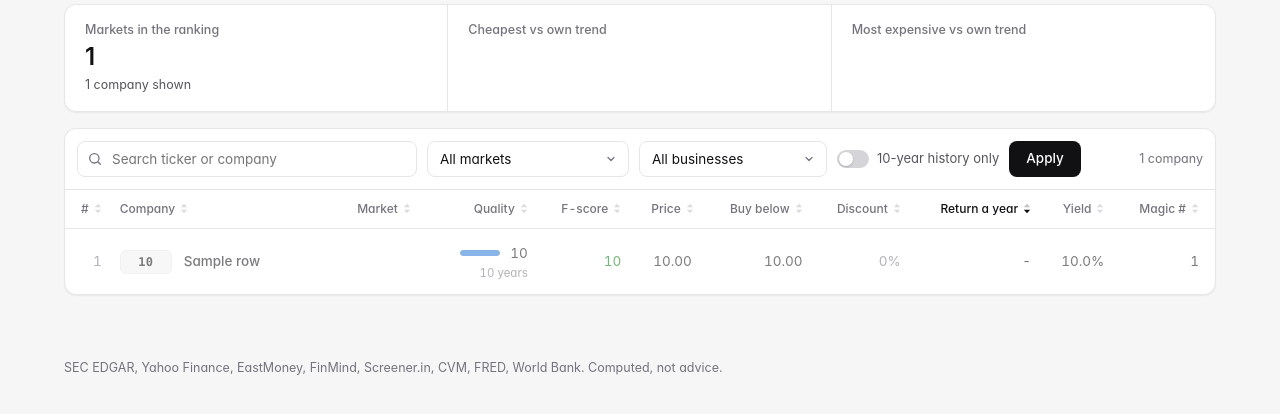
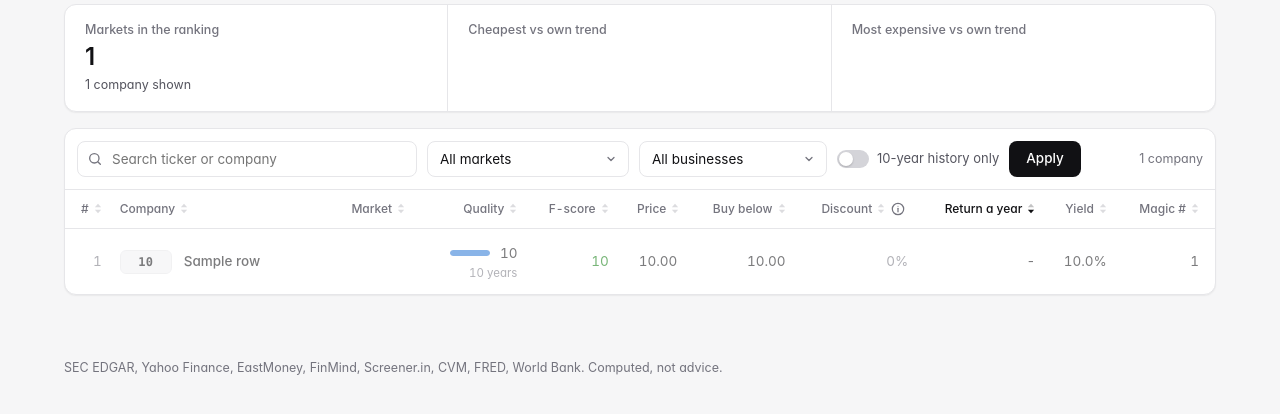
Before and after one commit to Jkovv/value_investor, a FastAPI app: template templates/ranking.html in a window 1280 px wide. Shown: the part 233-647 px from the top of the page. Run offline with FastAPI, Linux system fonts and the light colour scheme; the template is opened without the code that fills it: most values are stand-ins (such as "Sample title", 1, 10 or a date in 2020).

Commit message:
info tip on discount

```diff
--- a/static/style.css
+++ b/static/style.css
@@ -813,6 +813,28 @@ th[aria-sort="descending"] .sort-icon .down { opacity: 1; }
 .tooltip .tt-row b { display: inline-block; width: 12px; height: 2px; border-radius: 1px; }
 .tooltip .tt-row strong { font-variant-numeric: tabular-nums; }
 .tooltip .tt-row span { color: var(--ink-2); }
+.tooltip .tt-text { max-width: 260px; line-height: 1.45; color: var(--ink-2); }
+
+/* a header with an "i" beside its sort button */
+.th-tip { display: flex; align-items: center; }
+th.num .th-tip { justify-content: flex-end; }
+.th-tip .sort-btn { width: auto; padding-right: 4px; }
+.th-tip .info { margin-right: 10px; }
+.info {
+  display: inline-flex;
+  align-items: center;
+  justify-content: center;
+  width: 18px;
+  height: 18px;
+  flex: none;
+  border-radius: 50%;
+  color: var(--muted);
+  cursor: help;
+}
+.info svg { width: 14px; height: 14px; fill: none; stroke: currentColor; stroke-width: 1.4; stroke-linecap: round; }
+.info svg .dot { fill: currentColor; stroke: none; }
+.info:hover, .info:focus-visible { color: var(--ink); }
+.info:focus-visible { outline: 2px solid var(--accent); outline-offset: 1px; }
 
 .table-twin { margin-top: 14px; font-size: 13px; }
 .table-twin summary { cursor: pointer; color: var(--accent-ink); }
--- /dev/null
+++ b/static/tips.js
@@ -0,0 +1,43 @@
+// the little "i" next to a label: hover, focus or tap it to read what the label means.
+
+(function () {
+  const tooltip = document.querySelector(".tooltip");
+  if (!tooltip) return;
+  let open = null;
+
+  function show(el) {
+    open = el;
+    const text = document.createElement("div");
+    text.className = "tt-text";
+    text.textContent = el.dataset.tip;
+    tooltip.replaceChildren(text);
+    tooltip.hidden = false;
+    const at = el.getBoundingClientRect();
+    const box = tooltip.getBoundingClientRect();
+    let left = at.left + at.width / 2 - box.width / 2;
+    left = Math.max(8, Math.min(left, window.innerWidth - box.width - 8));
+    let top = at.bottom + 8;
+    if (top + box.height > window.innerHeight - 8) top = at.top - box.height - 8;
+    tooltip.style.left = left + "px";
+    tooltip.style.top = top + "px";
+  }
+
+  function hide() {
+    open = null;
+    tooltip.hidden = true;
+  }
+
+  document.querySelectorAll("[data-tip]").forEach((el) => {
+    el.addEventListener("mouseenter", () => show(el));
+    el.addEventListener("mouseleave", hide);
+    el.addEventListener("focus", () => show(el));
+    el.addEventListener("blur", hide);
+    el.addEventListener("click", (e) => {
+      e.stopPropagation();
+      if (open === el) hide(); else show(el);
+    });
+    el.addEventListener("keydown", (e) => { if (e.key === "Escape") hide(); });
+  });
+  document.addEventListener("click", hide);
+  window.addEventListener("scroll", hide, { passive: true });
+})();
--- a/templates/_macros.html
+++ b/templates/_macros.html
@@ -1,10 +1,18 @@
-{% macro sort_head(label, kind="num", align="num", initial="none", first="") -%}
-<th class="{{ align }}" data-sort="{{ kind }}" aria-sort="{{ initial }}" {% if first %}data-first="{{ first }}"{% endif %}>
+{% macro sort_head(label, kind="num", align="num", initial="none", first="", tip="") -%}
+<th class="{{ align }}{% if tip %} has-tip{% endif %}" data-sort="{{ kind }}" aria-sort="{{ initial }}" {% if first %}data-first="{{ first }}"{% endif %}>
+  {% if tip %}<span class="th-tip">{% endif %}
   <button type="button" class="sort-btn">
     {{ label }}
     <svg class="sort-icon" viewBox="0 0 10 14" aria-hidden="true"><path class="up" d="M5 1 9 5.5H1z"/><path class="down" d="M5 13 1 8.5h8z"/></svg>
   </button>
+  {% if tip %}{{ info(tip) }}</span>{% endif %}
 </th>
+{%- endmacro %}
+
+{% macro info(text) -%}
+<span class="info" tabindex="0" role="button" aria-label="{{ text }}" data-tip="{{ text }}">
+  <svg viewBox="0 0 16 16" aria-hidden="true"><circle cx="8" cy="8" r="6.5"/><path d="M8 7.2v4"/><circle class="dot" cx="8" cy="4.9" r="0.6"/></svg>
+</span>
 {%- endmacro %}
 
 {% macro lens_tests(tests) -%}
--- a/templates/base.html
+++ b/templates/base.html
@@ -46,6 +46,7 @@
   <div class="tooltip" role="status" hidden></div>
   <script src="/static/theme.js?v={{ asset_version }}" defer></script>
   <script src="/static/charts.js?v={{ asset_version }}" defer></script>
+  <script src="/static/tips.js?v={{ asset_version }}" defer></script>
   {% block scripts %}{% endblock %}
 </body>
 </html>
--- a/templates/ranking.html
+++ b/templates/ranking.html
@@ -67,7 +67,7 @@
         {{ sort_head("F-score") }}
         {{ sort_head("Price") }}
         {{ sort_head("Buy below") }}
-        {{ sort_head("Discount") }}
+        {{ sort_head("Discount", tip="Room between the price and Buy below. +40%: the price could rise 40% and still be under Buy below. -20%: it would have to fall 20% to get there.") }}
         {{ sort_head("Return a year", initial="descending") }}
         {{ sort_head("Yield") }}
         {{ sort_head("Magic #", first="ascending") }}
```
